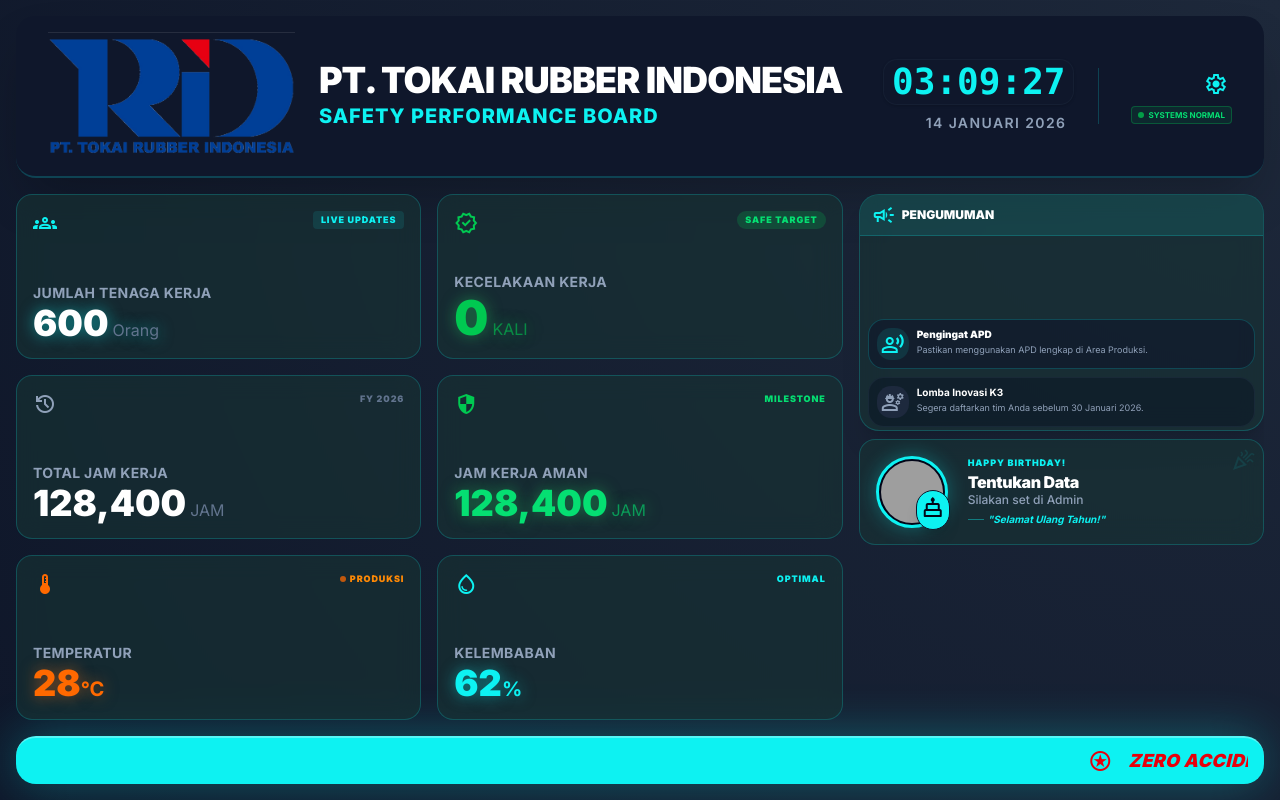
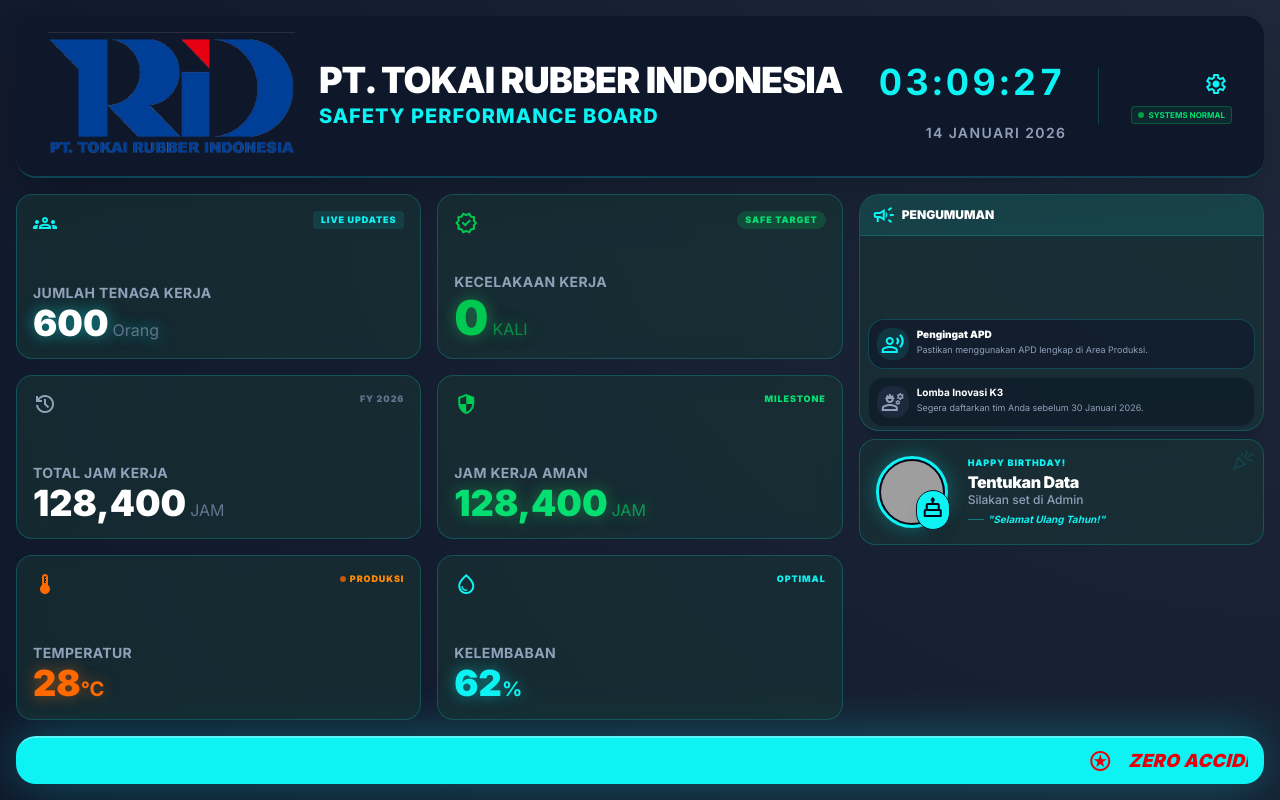
Before and after one commit to Ari-Golden/tokai, a Next.js app: page / in a window 1280 px wide. Built offline with nearby package versions, Linux system fonts and the light colour scheme; no server answers; grey boxes are pictures that could not be loaded.

Commit message:
perbaikan bug jam

```diff
--- a/components/information-board.tsx
+++ b/components/information-board.tsx
@@ -127,16 +127,17 @@ export function InformationBoard() {
 
           {/* DateTime & Status */}
           <div className="flex items-center gap-3 md:gap-6 xl:gap-8">
-            {/* DateTime */}
-            <div className="flex flex-col items-end gap-2">
-              <div className="bg-slate-900 px-2 py-1 rounded-md -mr-2 border border-slate-800/50 shadow-sm">
-                <span
-                  className="text-[#0df2f2] text-xl md:text-2xl xl:text-4xl font-mono font-bold leading-none tabular-nums block"
-                >
+            {/* DateTime - Heavy Optimization for TV */}
+            <div className="flex flex-col items-end gap-1 relative isolate">
+              {/* Clock Wrapper with explicit BG used as mask */}
+              <div className="relative bg-slate-900 px-3 py-1 -mr-3 rounded-lg z-20">
+                <span className="text-[#0df2f2] text-xl md:text-2xl xl:text-4xl font-bold tabular-nums tracking-widest leading-relaxed block">
                   {dateTime.time}
                 </span>
               </div>
-              <span className="text-slate-400 text-[10px] md:text-xs xl:text-sm font-semibold uppercase tracking-widest relative z-10">{dateTime.date}</span>
+              <span className="text-slate-400 text-[10px] md:text-xs xl:text-sm font-semibold uppercase tracking-widest relative z-10 pt-1">
+                {dateTime.date}
+              </span>
             </div>
             <div className="hidden md:block h-10 xl:h-14 w-px bg-[#0df2f2]/20"></div>
 
```
